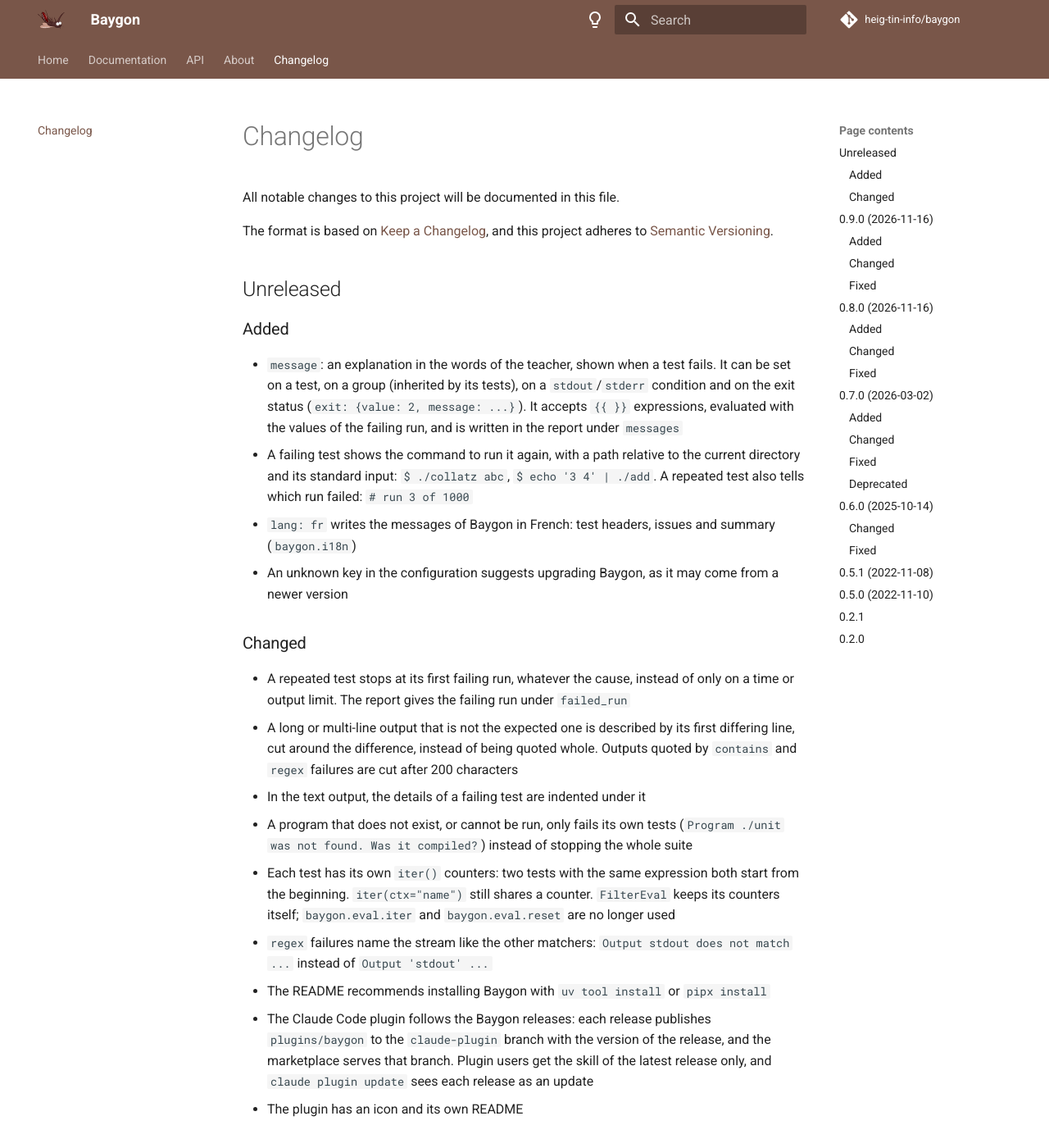
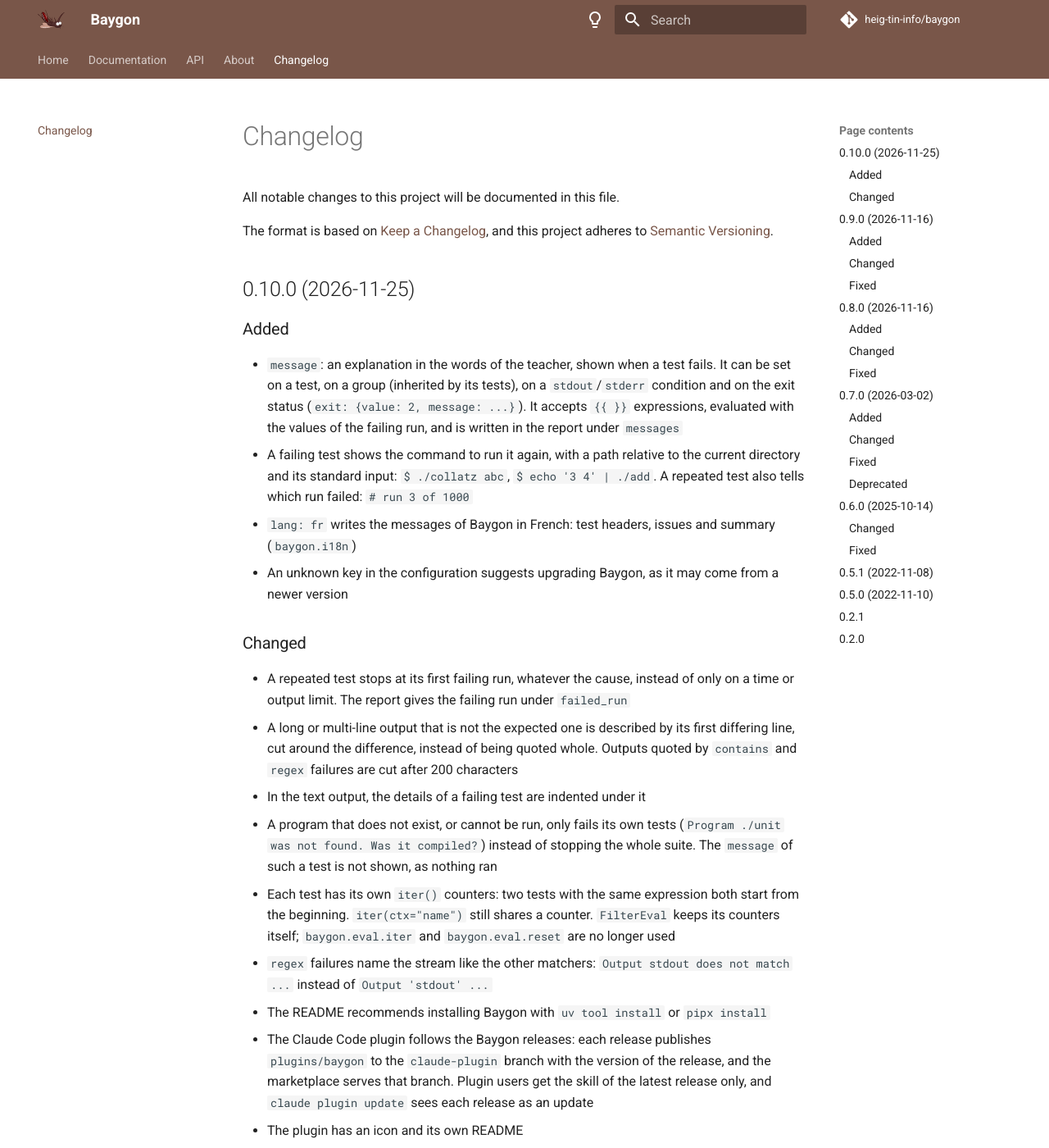
Before and after one commit to heig-tin-info/baygon, an MkDocs documentation site: the page built from docs/changelog.md, in a window 1280 px wide and 1400 px high. Shown: the whole window at 82% size. Built offline with MkDocs 1.6.1 and Material for MkDocs 9.7.7, drawn with Linux system fonts in a browser that asks for light colours; comment, search, counter and statistics services are not loaded; the version menu is left out.

Commit message:
docs: changelog of 0.10.0
Co-Authored-By: Claude Opus 5.5 <noreply@anthropic.com>

```diff
--- a/CHANGES.md
+++ b/CHANGES.md
@@ -5,7 +5,7 @@ All notable changes to this project will be documented in this file.
 The format is based on [Keep a Changelog](https://keepachangelog.com/en/1.1.0/),
 and this project adheres to [Semantic Versioning](https://semver.org/spec/v2.0.0.html).
 
-## Unreleased
+## 0.10.0 (2026-11-25)
 
 ### Added
 
@@ -19,11 +19,10 @@ and this project adheres to [Semantic Versioning](https://semver.org/spec/v2.0.0
 - A repeated test stops at its first failing run, whatever the cause, instead of only on a time or output limit. The report gives the failing run under `failed_run`
 - A long or multi-line output that is not the expected one is described by its first differing line, cut around the difference, instead of being quoted whole. Outputs quoted by `contains` and `regex` failures are cut after 200 characters
 - In the text output, the details of a failing test are indented under it
-- A program that does not exist, or cannot be run, only fails its own tests (`Program ./unit was not found. Was it compiled?`) instead of stopping the whole suite
+- A program that does not exist, or cannot be run, only fails its own tests (`Program ./unit was not found. Was it compiled?`) instead of stopping the whole suite. The `message` of such a test is not shown, as nothing ran
 - Each test has its own `iter()` counters: two tests with the same expression both start from the beginning. `iter(ctx="name")` still shares a counter. `FilterEval` keeps its counters itself; `baygon.eval.iter` and `baygon.eval.reset` are no longer used
 - `regex` failures name the stream like the other matchers: `Output stdout does not match ...` instead of `Output 'stdout' ...`
 - The README recommends installing Baygon with `uv tool install` or `pipx install`
-
 - The Claude Code plugin follows the Baygon releases: each release publishes `plugins/baygon` to the `claude-plugin` branch with the version of the release, and the marketplace serves that branch. Plugin users get the skill of the latest release only, and `claude plugin update` sees each release as an update
 - The plugin has an icon and its own README
 
```
